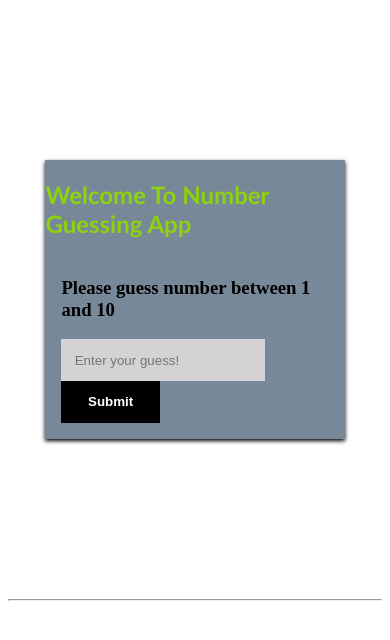
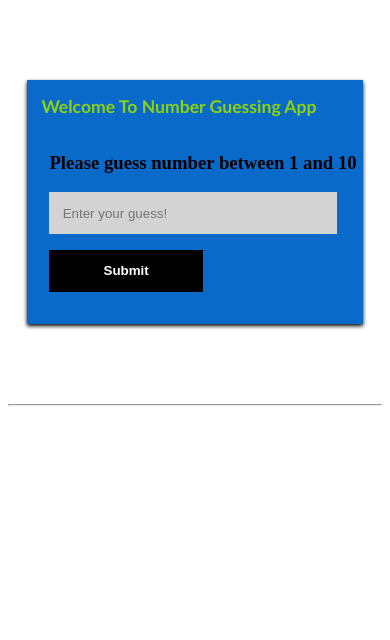
Before and after one commit to Horlawhumy-dev/number-guessingapp, a plain HTML site: page index.html in a window 390 px wide. Drawn offline with Linux system fonts and the light colour scheme.

Commit message:
Update style.css

```diff
--- a/style.css
+++ b/style.css
@@ -3,16 +3,18 @@
     display: flex;
     align-content: center;
     flex-flow: column wrap;
-    background-color: lightslategray;
+    background-color: rgb(9, 106, 202);
     box-shadow: 0 2px 4px;
-    width: 80%;
-    margin: 10em auto;
+    width: 90%;
+    margin: 5em auto;
 }
 
 header h2{
     font-family: 'Trebuchet MS', 'Lucida Sans Unicode', 'Lucida Grande', 'Lucida Sans', Arial, sans-serif;
     font-weight: bolder;
     padding-top: 0;
+    margin: 1rem auto;
+    font-size: 1rem;
 }
 
 
@@ -46,5 +48,27 @@ h5{
 
 
 #small{
-    color: #000;
+    color: blue;
 }
+
+@media screen and (max-width: 500px) {
+    .container {
+        height: 90%;
+        width: 100;
+    }
+
+    header h2{
+        font-size:1.1rem;
+        width: 100%;
+        margin: 1rem .5rem;
+    }
+
+    input{
+        width: 85%;
+    }
+
+    #input-btn {
+        margin: 1rem auto;
+        width: 50%;
+    }
+}
```
